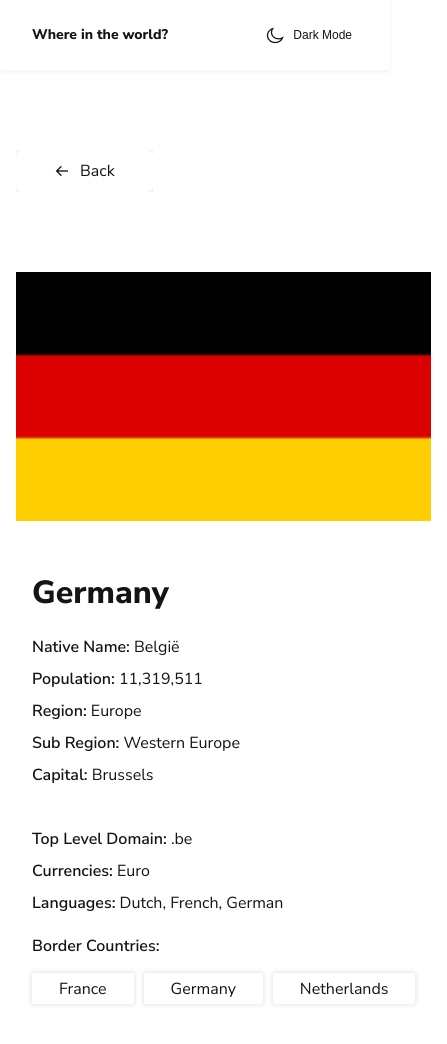
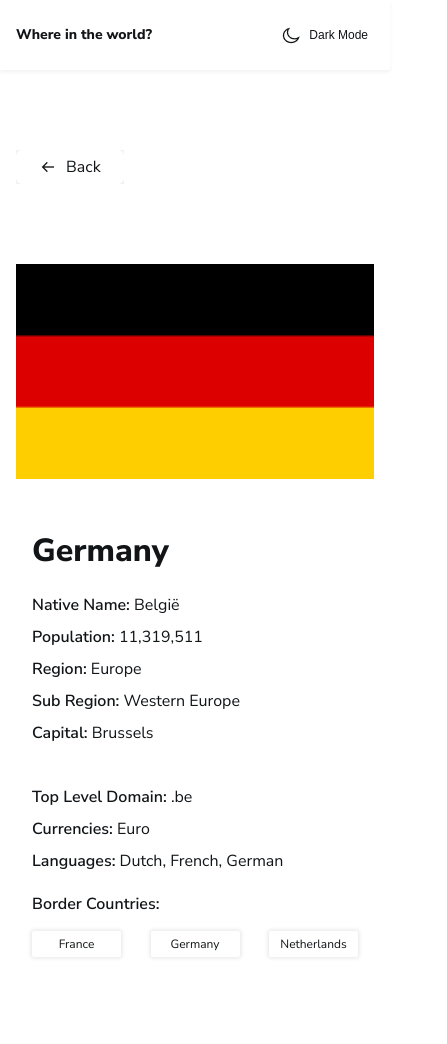
Before and after one commit to MurodovShaxzod/Lesson-3_2, a plain HTML site: page germany.html in a window 390 px wide. Shown: the whole page, 447 px wide, since content can reach past the window. After the commit the page ends 1017 px from the top, so only its background shows below. Drawn offline with nearby package versions, Linux system fonts and the light colour scheme.

Commit message:
intial commit

```diff
--- a/css/germany.css
+++ b/css/germany.css
@@ -88,7 +88,7 @@ h2 {
   background-color: rgba(0, 0, 0, 0.055);
 }
 .header-main-back div {
-  padding: 10px 38px;
+  padding: 6px 23px 6px 24px;
   background-color: var(--primary-color);
   border-radius: 6px;
   display: flex;
@@ -147,8 +147,13 @@ span {
   box-shadow: 0px 0px 4px 1px rgba(0, 0, 0, 0.104931);
   border-radius: 2px;
   color: var(--text-color);
-  padding: 5px 27px 4px 27px;
   margin-left: 10px;
+  display: flex;
+  align-items: center;
+  justify-content: center;
+  width: 89px;
+  height: 26px;
+  font-size: 12px;
 }
 
 .content-img img {
--- a/germany.html
+++ b/germany.html
@@ -11,7 +11,7 @@
 </head>
 
 <body>
-  <header class="col-xs-12 col-sm-12 col-md-12 col-lg-12">
+  <header>
     <div class="container">
       <div class="row middle-xs between-xs">
         <h2>Where in the world?</h2>
```
